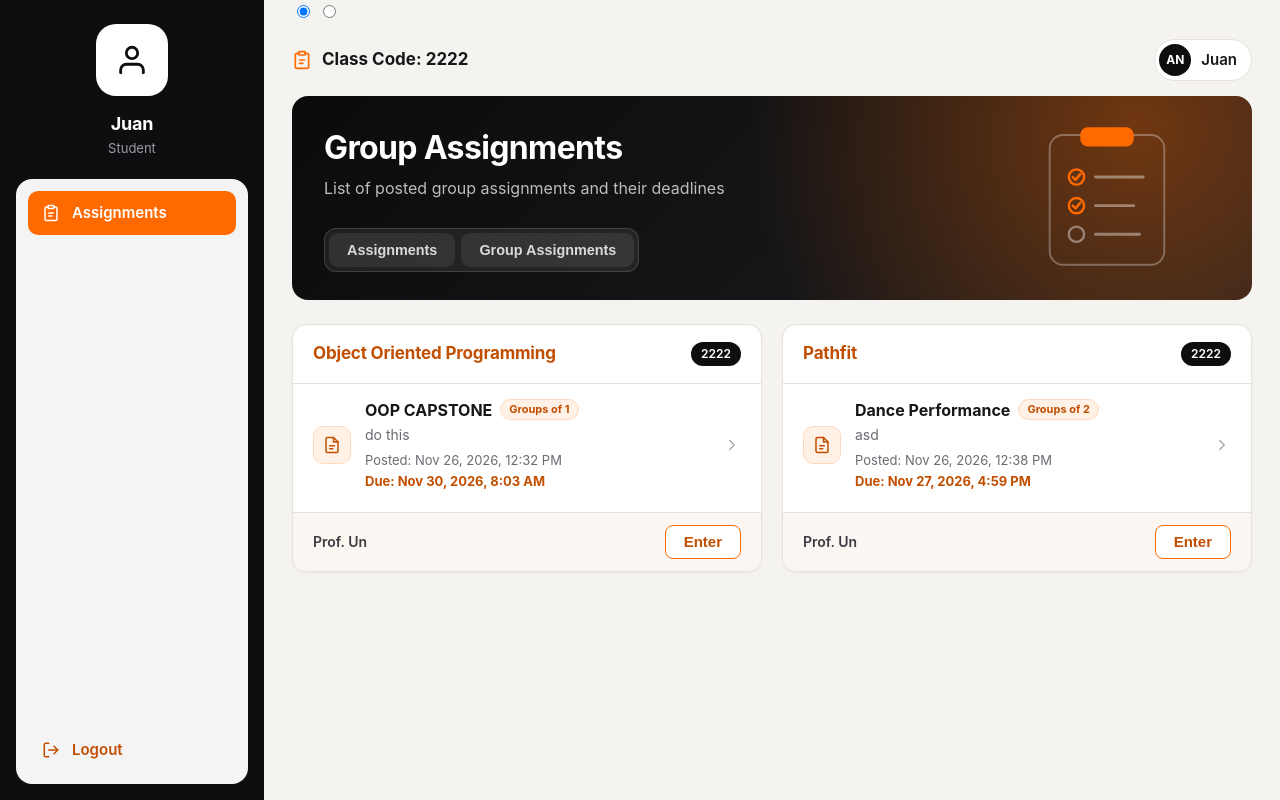
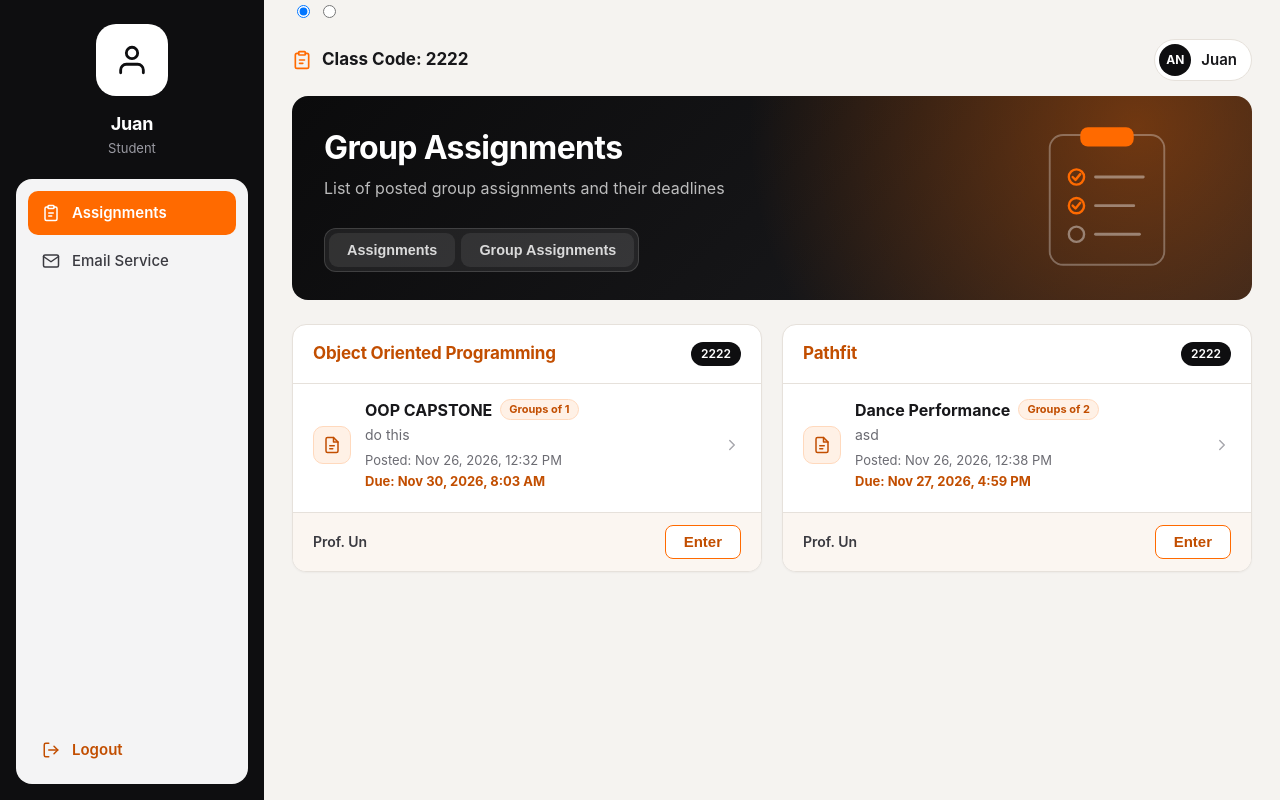
Before and after one commit to Dumakulem/ComfSci-The-Block-Management-System-for-BSCS-Students, a PHP site: page /ASSIGNMENTTRACKER/studentScenes/StudentGroupAssignments.php in a window 1280 px wide. Run offline with PHP 8.4, Linux system fonts and the light colour scheme; the visitor is signed in with stand-in values (Sample User, id 1); data comes from the database, SQL or seed files in the repository; some libraries are stand-ins or nearby versions.

Commit message:
minor UI fix of email service button

```diff
--- a/ASSIGNMENTTRACKER/studentScenes/StudentGroupAssignments.php
+++ b/ASSIGNMENTTRACKER/studentScenes/StudentGroupAssignments.php
@@ -61,6 +61,14 @@ if(isset($_POST['currentGroupAssignment'])){
           </svg>
           <span>Assignments</span>
         </a>
+
+      <a class="nav-link" href="VerifyEmail.php" aria-current="page">
+           <svg viewBox="0 0 24 24" fill="none" stroke="currentColor" stroke-width="2" stroke-linecap="round" stroke-linejoin="round" aria-hidden="true">
+               <rect x="2" y="4" width="20" height="16" rx="2"/>
+               <polyline points="22 6 12 13 2 6"/>
+            </svg>
+         <span>Email Service</span>
+       </a>
       </nav>
 
       <a class="nav-link logout" href="StudentLoginScene.php">
```
